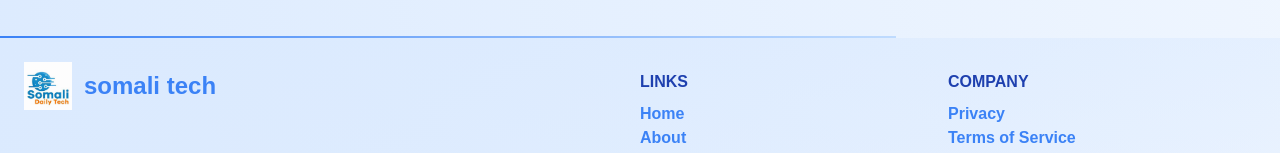
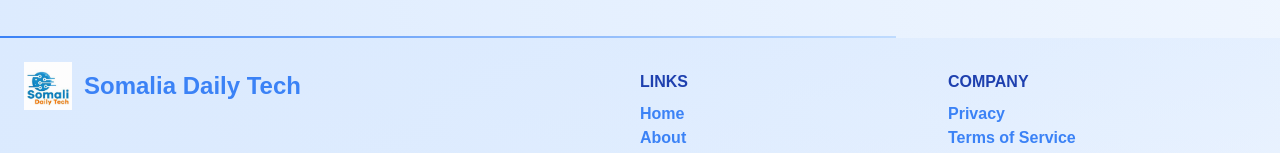
Before and after one commit to mohamed1323/company-website-, a React (Vite) app: page / in a window 1280 px wide. Shown: the part 4705-4858 px from the top of the page. Built offline with nearby package versions, Linux system fonts and the light colour scheme.

Commit message:
Update Footer.jsx

```diff
--- a/src/components/Footer.jsx
+++ b/src/components/Footer.jsx
@@ -20,7 +20,7 @@ const Footer = () => {
 									className=""
 									/>
 							</div>
-							<span className="self-center text-2xl font-semibold text-blue-500">somali tech</span>
+							<span className="self-center text-2xl font-semibold text-blue-500">Somalia Daily Tech</span>
 						</Link>
 					</div>
 					<div className="col-span-6 text-center md:text-left md:col-span-3">
@@ -57,7 +57,7 @@ const Footer = () => {
 				</div>
 				<div className="grid justify-center pt-6 lg:justify-between">
 					<div className="flex flex-col self-center text-sm text-center md:block lg:col-start-1 md:space-x-6">
-						<span>©2024<span className='text-blue-500'>Mohamed abdulkadir mohamud</span>. All rights reserved.</span>
+						<span>©2024<span className='text-blue-500'> Mohamed abdulkadir mohamud </span>. All rights reserved.</span>
 					</div>
 					<div className="flex justify-center pt-4 space-x-4 lg:pt-0 lg:col-end-13">
 						<Link  to="/" title="Email" className="flex items-center justify-center  rounded-full">
```
